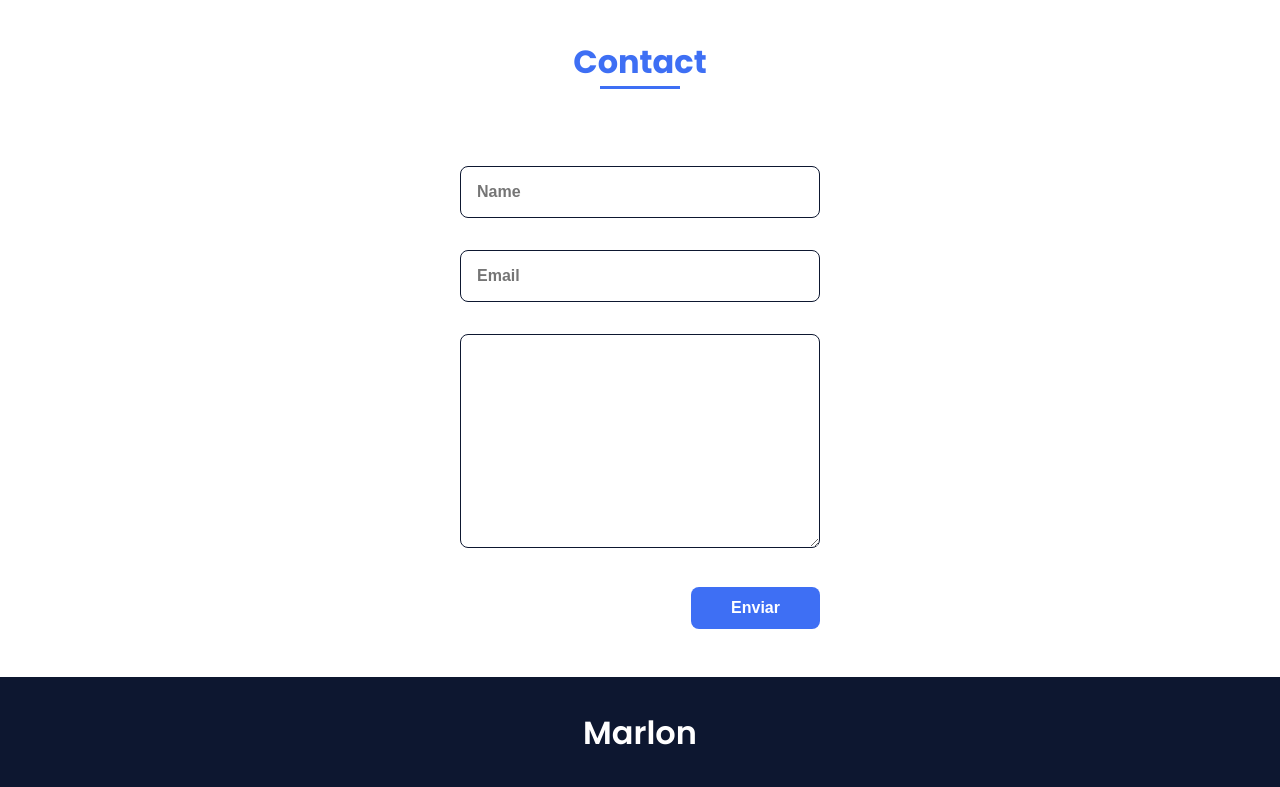
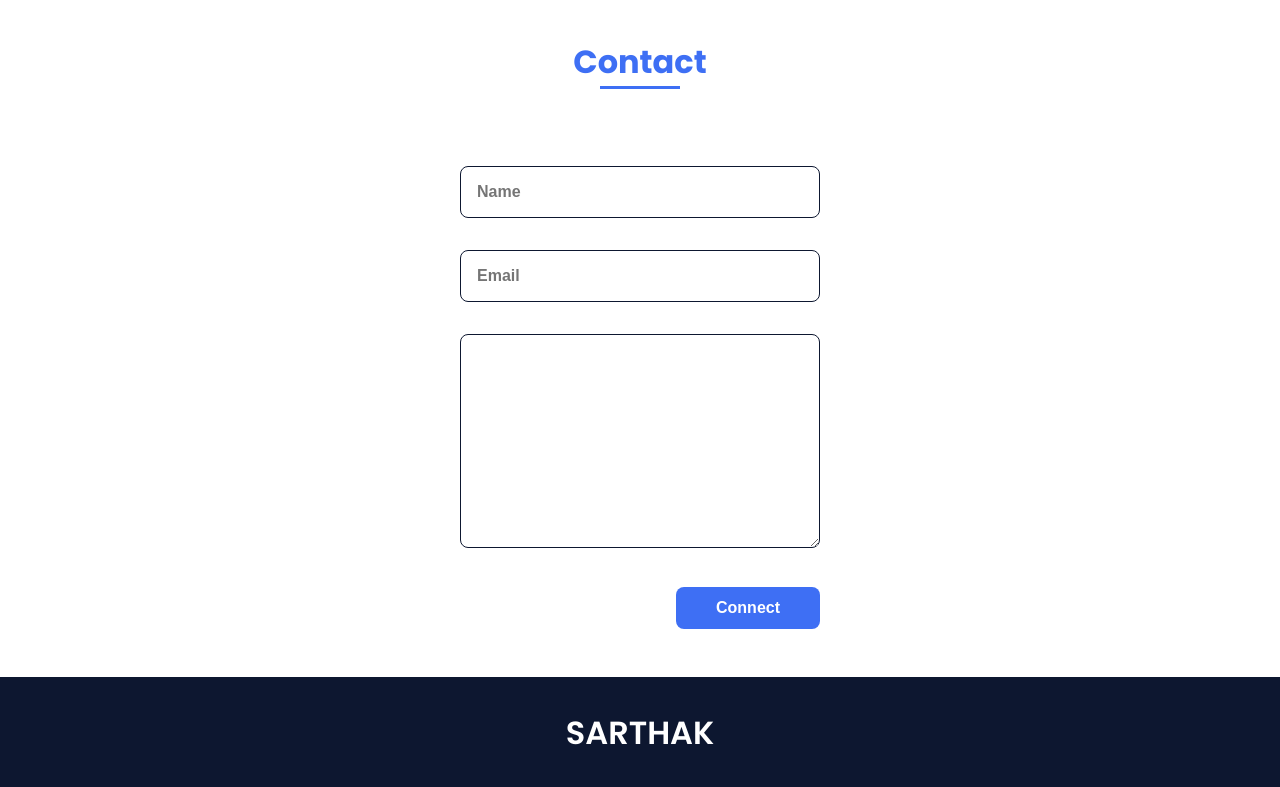
Before and after one commit to sarthaksdeshmukh/Portfolio, a plain HTML site: page index.html in a window 1280 px wide. Shown: the part 3180-3967 px from the top of the page. Drawn offline with nearby package versions, Linux system fonts and the light colour scheme.

Commit message:
update name

```diff
--- a/index.html
+++ b/index.html
@@ -261,11 +261,11 @@
             <h2 class="section-title">Contact</h2>
 
             <div class="contact__container bd-grid">
-                <form action="" class="contact__form">
+                <form class="contact__form" id="contactForm">
                     <input type="text" placeholder="Name" class="contact__input">
-                    <input type="mail" placeholder="Email" class="contact__input">
+                    <input type="email" placeholder="Email" class="contact__input">
                     <textarea name="" id="" cols="0" rows="10" class="contact__input"></textarea>
-                    <input type="button" value="Enviar" class="contact__button button">
+                    <input type="submit" value="Connect" class="contact__button button">
                 </form>
             </div>
         </section>
@@ -274,7 +274,7 @@
     <!--===== FOOTER =====-->
 
     <footer class="footer">
-        <p class="footer__title">Marlon</p>
+        <p class="footer__title">SARTHAK</p>
         <div class="footer__social">
             <a href="#" class="footer__icon"><i class='bx bxl-facebook'></i></a>
             <a href="https://www.instagram.com/__sarthak___deshmukh__/" class="footer__icon"><i
```
